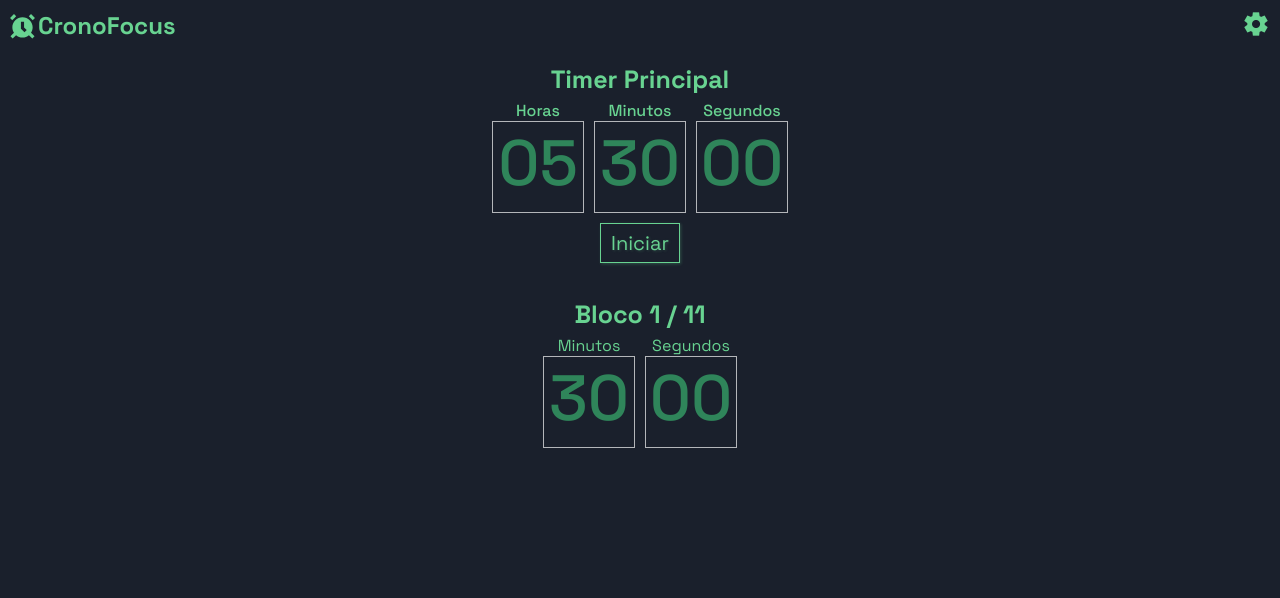
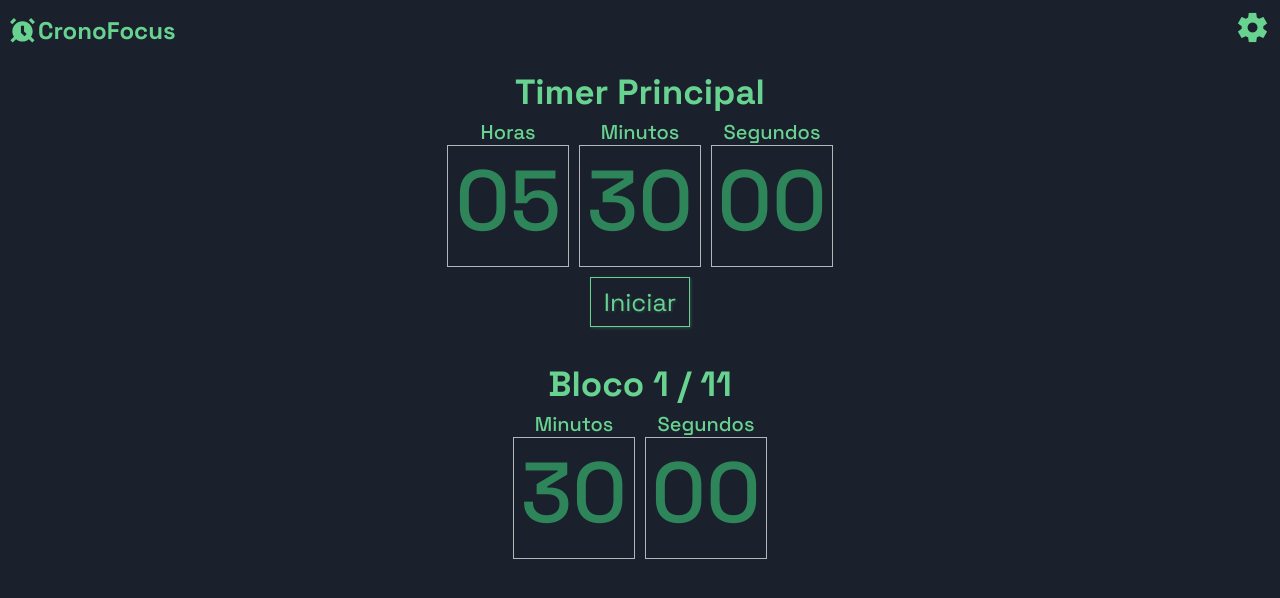
Before and after one commit to murilo67/CronoFocus, a plain HTML site: page index.html in a window 1280 px wide. Drawn offline with nearby package versions, Linux system fonts and the light colour scheme.

Commit message:
Torneio site responsivo

```diff
--- a/assets/css/style.css
+++ b/assets/css/style-global.css
@@ -39,6 +39,7 @@ header {
 
 #logo {
     display: flex;
+    align-items: center;
 }
 
 header h1 {
@@ -91,6 +92,15 @@ button {
     text-shadow: 1px 1px 3px #68d39138;
 }
 
+button:active {
+    background-color: var(--cor-texto);
+    color: var(--cor-fundo01);
+}
+
+button:hover {
+    cursor: pointer;
+}
+
 
 .material-symbols-outlined {
   font-variation-settings:
@@ -116,5 +126,4 @@ button {
 
 .bloco-quebra p {
     color: var(--cor-texto);
-    font-weight: normal;
 }
--- /dev/null
+++ b/assets/css/style-media.css
@@ -0,0 +1,25 @@
+@media screen and (min-width: 768px) {
+    #botao-configuracoes, #botao-play, #botao-pause {
+        font-size: 35px;
+    }
+
+    .titulo-main {
+        font-size: 35px;
+    }
+
+    #hora-principal p, .bloco-quebra p {
+        font-size: 20px;
+    }
+
+    .timer {
+        width: 120px;
+        height: 120px;
+        font-size: 85px;
+    }
+
+    button {
+        width: 100px;
+        height: 50px;
+        font-size: 25px;
+    }
+}
--- a/index.html
+++ b/index.html
@@ -4,9 +4,10 @@
     <meta charset="UTF-8">
     <meta name="viewport" content="width=device-width, initial-scale=1.0">
     <title>CronoFocus</title>
-    <link rel="stylesheet" href="assets/css/style.css">
+    <link rel="stylesheet" href="assets/css/style-global.css" media="all">
+    <link rel="stylesheet" href="assets/css/style-media.css">
     <link rel="stylesheet" href="https://fonts.googleapis.com/css2?family=Material+Symbols+Outlined:opsz,wght,FILL,GRAD@20..48,100..700,0..1,-50..200" />
-    <link rel="shortcut icon" href="assets/images/relógio.ico" type="image/x-icon">
+    <link rel="shortcut icon" href="assets/midia/relógio.ico" type="image/x-icon">
 </head>
 <body>
     <header>
```
Also changed, not shown: assets/midia/relógio.ico (renamed from assets/images/relógio.ico), assets/midia/relógio.svg (renamed from assets/images/relógio.svg).
